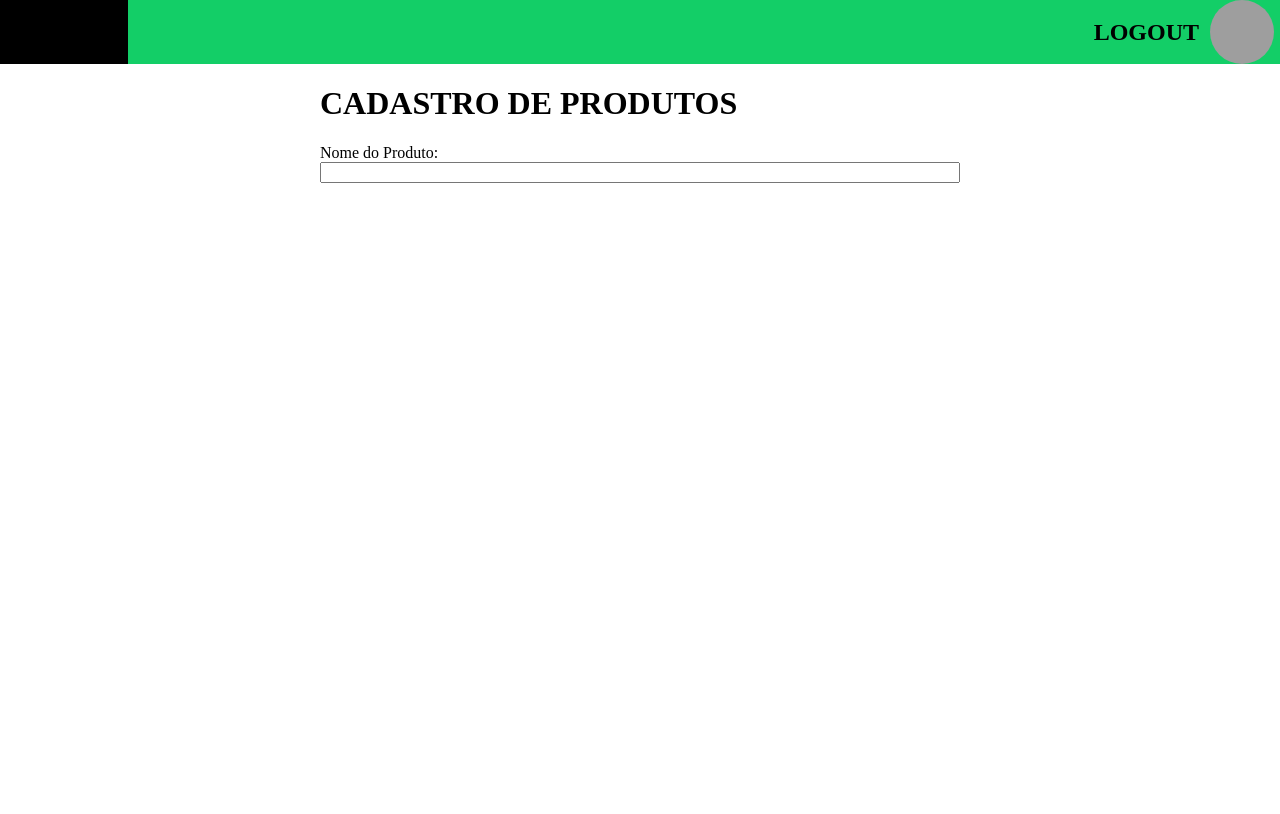
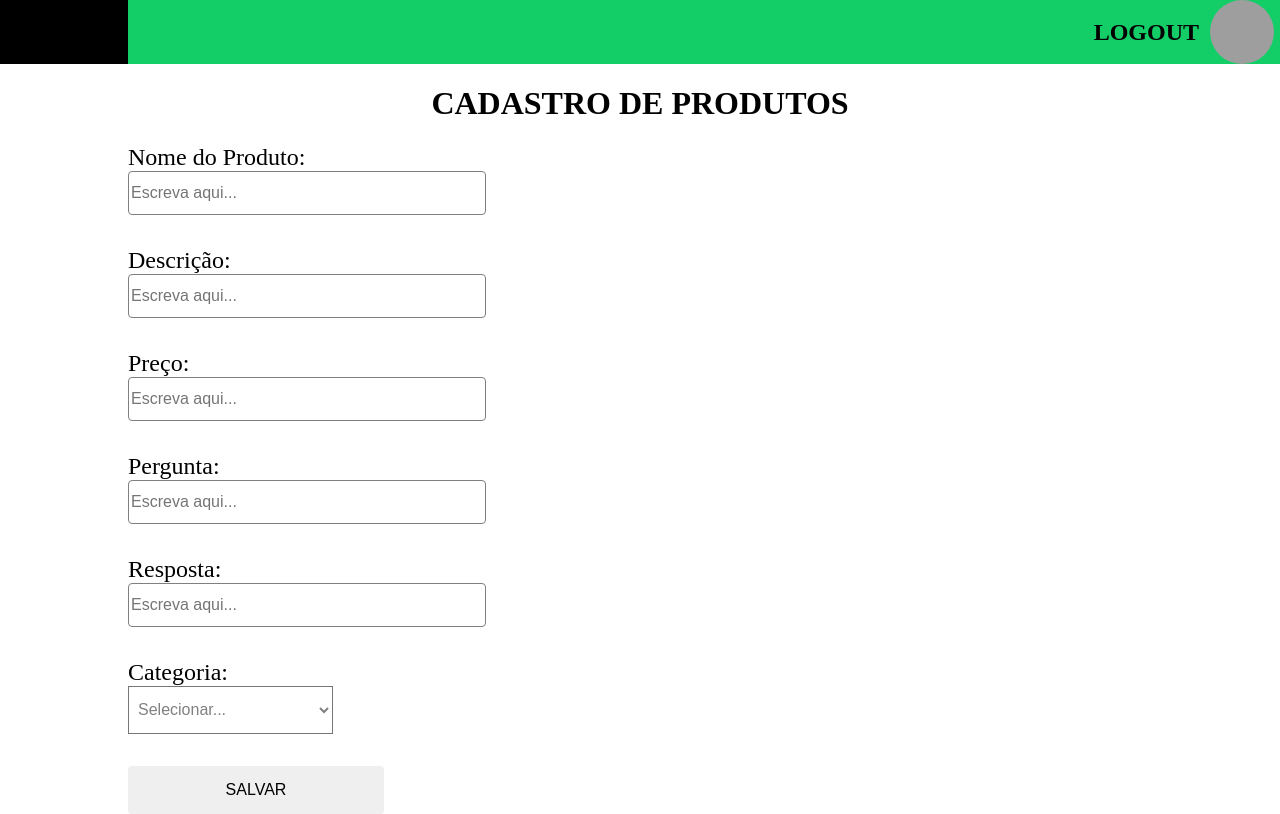
Before and after one commit to PedroSato/pi4-dashboard, a React (Create React App) app: page /produtos/cadastro in a window 1280 px wide. Built offline with nearby package versions, Linux system fonts and the light colour scheme; grey boxes are pictures that could not be loaded.

Commit message:
cadastro de produtos

```diff
--- a/package.json
+++ b/package.json
@@ -7,6 +7,7 @@
     "react-dom": "^16.9.0",
     "react-router-dom": "^5.0.1",
     "react-scripts": "3.1.2",
+    "react-styled-select": "^2.1.3",
     "styled-components": "^4.3.2"
   },
   "scripts": {
--- a/src/components/NewProduct.js
+++ b/src/components/NewProduct.js
@@ -1,5 +1,6 @@
 import React from 'react'
 import styled from 'styled-components'
+
 
 const NewProductWrapper = styled.div`
     margin-top: 4em;
@@ -9,37 +10,101 @@ const NewProductWrapper = styled.div`
 `
 
 const InputProduct = styled.input`
-
+    margin-bottom: 2em;
+    height: 2.5em;
+    font-size: 1em;
+    border-radius: 0.25em;
+    border: 1px solid gray;
 `
 
 const LabelProduct = styled.span`
-
+    font-size: 1.5em;
 `
 
 const InputWrapper = styled.div`
+    width: 35%;
     display:flex;
     flex-direction:column;
 `
 
 const ColumnWrapper = styled.div`
-    width: 50%;
+    width: 80%;
     display: flex;
     flex-direction: column;
+`
+
+const ButtonProduct = styled.button`
+    width: 25%;
+    height: 3em;
+    font-size: 1em;
+    border-radius: 0.25em;
+    border: none;
+`
+const SelectProduct = styled.select`
+    width: 20%;
+    height: 3em;
+    background: white;
+    color: gray;
+    padding-left: 5px;
+    font-size: 1em;
+    margin-bottom: 2em;
+
+    option {
+        color: black;
+        background: white;
+        display: flex;
+        white-space: pre;
+        min-height: 20px;
+        padding: 0px 2px 1px;
+    }
 `
 
 const NewProducts = () => {
 
     return (
+
         <NewProductWrapper>
+            <h1>CADASTRO DE PRODUTOS</h1>
             <ColumnWrapper>
-                <h1>CADASTRO DE PRODUTOS</h1>
+                <InputWrapper>
+                    <LabelProduct>Nome do Produto: </LabelProduct>
+                    <InputProduct placeholder = "Escreva aqui..."/>
+                </InputWrapper>
+
+                <InputWrapper>
+                    <LabelProduct>Descrição: </LabelProduct>
+                    <InputProduct placeholder = "Escreva aqui..."/>
+                </InputWrapper>
+
+                <InputWrapper>
+                    <LabelProduct>Preço: </LabelProduct>
+                    <InputProduct placeholder = "Escreva aqui..."/>
+                </InputWrapper>
+
+                <InputWrapper>
+                    <LabelProduct>Pergunta: </LabelProduct>
+                    <InputProduct placeholder = "Escreva aqui..."/>
+                </InputWrapper>
+
+                <InputWrapper>
+                    <LabelProduct>Resposta: </LabelProduct>
+                    <InputProduct placeholder = "Escreva aqui..."/>
+                </InputWrapper>
             </ColumnWrapper>
 
             <ColumnWrapper>
-                <InputWrapper>
-                    <LabelProduct>Nome do Produto: </LabelProduct>
-                    <InputProduct/>
-                </InputWrapper>
+                <LabelProduct>Categoria: </LabelProduct>
+                <SelectProduct>
+                    <option value="" hidden>Selecionar...</option>
+                    <option value="1">XBOX</option>
+                    <option value="2">PS4</option>
+                    <option value="3">NINTENDO SWITCH</option>
+                    <option value="4">PC</option>
+                </SelectProduct>
+            </ColumnWrapper>
+
+            <ColumnWrapper>
+                <ButtonProduct>SALVAR</ButtonProduct>
             </ColumnWrapper>
         </NewProductWrapper>
 
```
Also changed, not shown: 1 other file (tests, documents, lock files or other folders).
